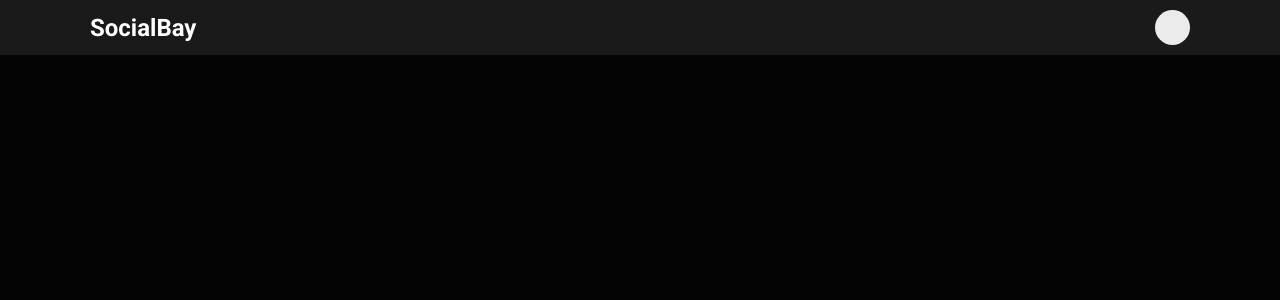
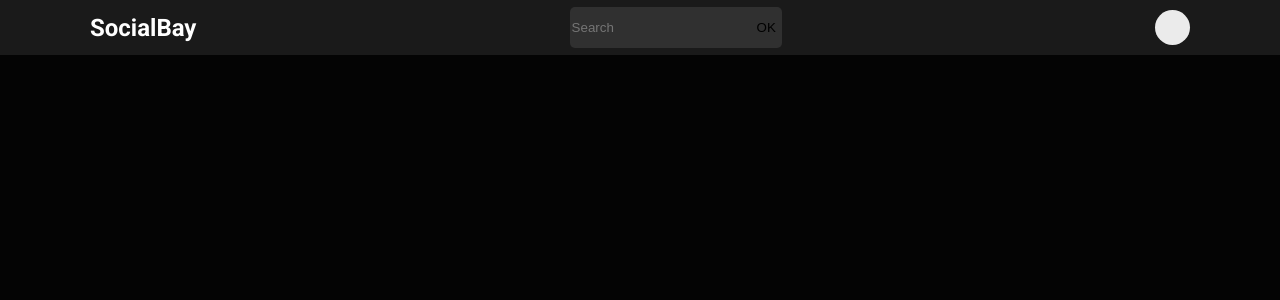
Before and after one commit to lxndrbukin/socialbay-client, a React (Vite) app: page / in a window 1280 px wide. Shown: the top 300 px of the page. Built offline with nearby package versions, Linux system fonts and the light colour scheme.

Commit message:
Add initial styling to the User Dropdown menu. Add initial base for Search Bar

```diff
--- a/src/components/Header/Header.tsx
+++ b/src/components/Header/Header.tsx
@@ -1,10 +1,12 @@
 import './assets/styles.scss';
 import HeaderUserMenu from './HeaderUserMenu';
+import HeaderSearchBar from './HeaderSearchBar';
 
 export default function Header(): JSX.Element {
   return <header className='header_container'>
     <div className='header'>
       <div className='header_logo'>SocialBay</div>
+      <HeaderSearchBar />
       <HeaderUserMenu />
     </div>
   </header>
--- /dev/null
+++ b/src/components/Header/HeaderSearchBar.tsx
@@ -0,0 +1,6 @@
+export default function HeaderSearchBar(): JSX.Element {
+  return <form className='header_search'>
+    <input name='search' placeholder='Search' />
+    <button>OK</button>
+  </form>
+}
--- a/src/components/Header/assets/styles.scss
+++ b/src/components/Header/assets/styles.scss
@@ -19,6 +19,31 @@
       font-size: 1.5rem;
     }
 
+    .header_search {
+      height: 75%;
+      display: flex;
+      align-items: center;
+      background-color: $color-dark-grey-2;
+      border-radius: $border-r5;
+
+      input {
+        height: 100%;
+        box-sizing: border-box;
+        background-color: transparent;
+        border: none;
+
+        &:focus {
+          outline: none;
+        }
+      }
+
+      button {
+        height: 100%;
+        background-color: transparent;
+        border: none;
+      }
+    }
+
     .header_user {
       .header_user_menu {
         display: flex;
@@ -26,6 +51,8 @@
         position: relative;
 
         .header_user_menu-icon {
+          cursor: pointer;
+
           .icon-placeholder {
             width: 35px;
             height: 35px;
@@ -38,17 +65,23 @@
           position: absolute;
           background-color: $color-dark-grey;
           width: 250px;
-          padding: 10px;
+          padding: 15px;
           box-sizing: border-box;
           top: 45px;
+          right: 0;
           border-radius: $border-r5;
+          border: 1px solid $color-dark-grey-2;
 
           .header_user_menu-dropdown_info {
             padding: 10px;
             background-color: $color-dark-grey-2;
+            border-radius: $border-r5;
           }
 
           .header_user_menu-dropdown_links {
+            list-style-type: none;
+            padding: 0;
+
             a {
               color: $color-white;
               text-decoration: none;
```
